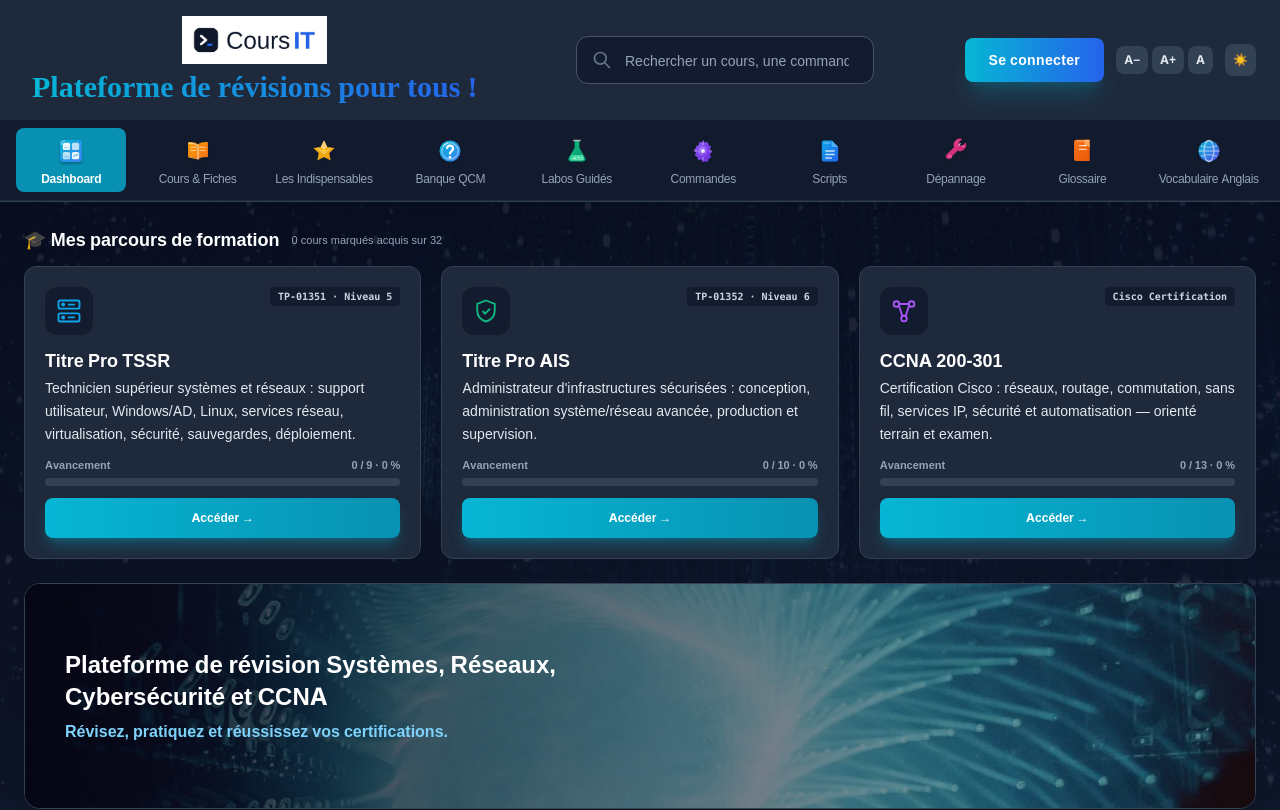
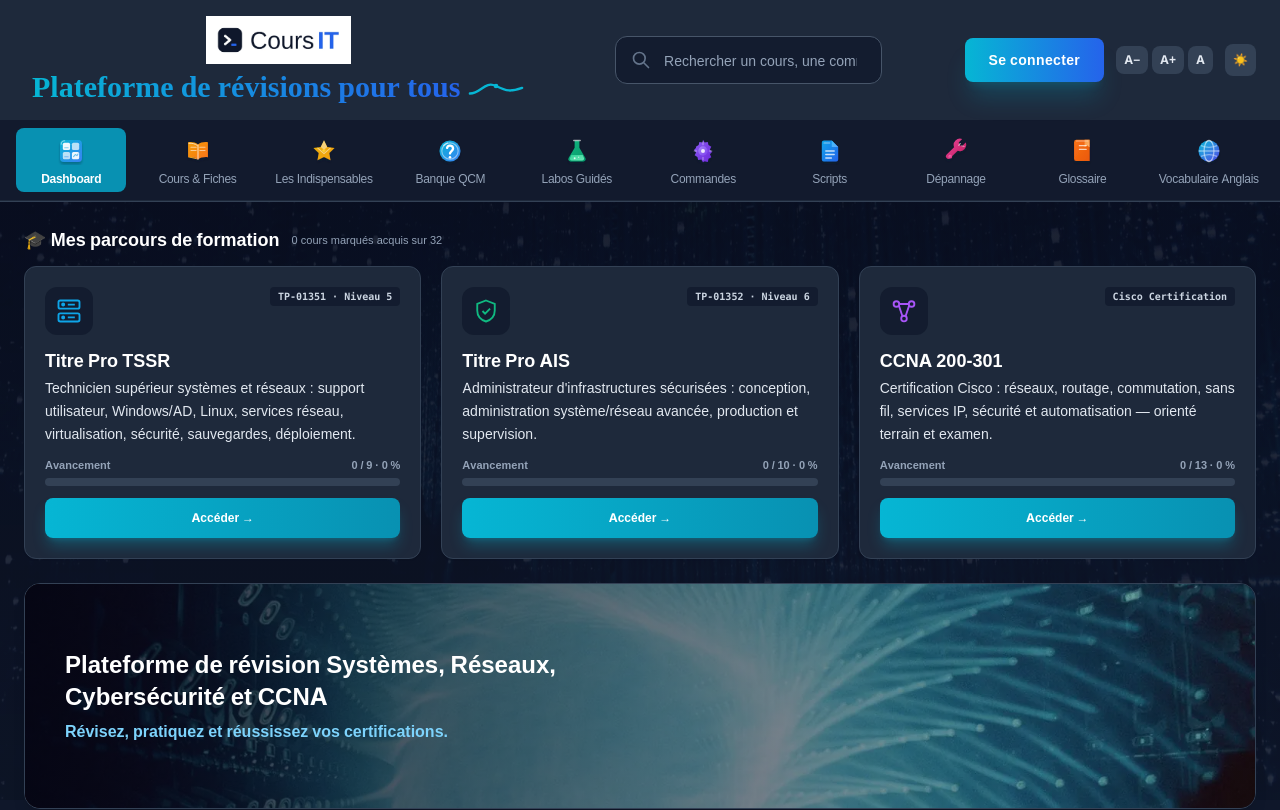
Before and after one commit to herbreteau787-svg/coursit, a React (Vite) app in the folder app/: page / in a window 1280 px wide. Shown: the top 810 px of the page. Built offline with nearby package versions, Linux system fonts and the light colour scheme.

Commit message:
UI: tagline sans ! + courbe de progression SVG cyan

```diff
--- a/app/src/App.jsx
+++ b/app/src/App.jsx
@@ -2562,7 +2562,13 @@ const QcmSection = ({ qcmData, filterLabel, onFilterChange, filterOptions, showF
                             >
                                 <div className="flex flex-col">
                                                                         <img src={logoUrl} alt="Logo Cours IT" className="h-12 w-auto object-contain" />
-                                    <span className="mt-1 text-3xl font-bold font-['Inter'] whitespace-nowrap bg-gradient-to-r from-cyan-500 to-blue-600 bg-clip-text text-transparent" style={{ WebkitBackgroundClip: 'text', WebkitTextFillColor: 'transparent' }}>Plateforme de révisions pour tous !</span>
+                                    <div className="mt-1 flex items-center gap-2">
+<span className="text-3xl font-bold font-['Inter'] whitespace-nowrap bg-gradient-to-r from-cyan-500 to-blue-600 bg-clip-text text-transparent" style={{ WebkitBackgroundClip: 'text', WebkitTextFillColor: 'transparent' }}>Plateforme de révisions pour tous</span>
+<svg viewBox="0 0 60 24" className="h-6 w-14 shrink-0" fill="none" aria-hidden="true">
+<path d="M2 20C14 20 18 6 30 12s16 6 28 2" stroke="#06b6d4" strokeWidth="2.5" strokeLinecap="round" />
+<circle cx="30" cy="12" r="2.5" fill="#06b6d4" />
+</svg>
+</div>
                                 </div>
                             </button>
 
```
